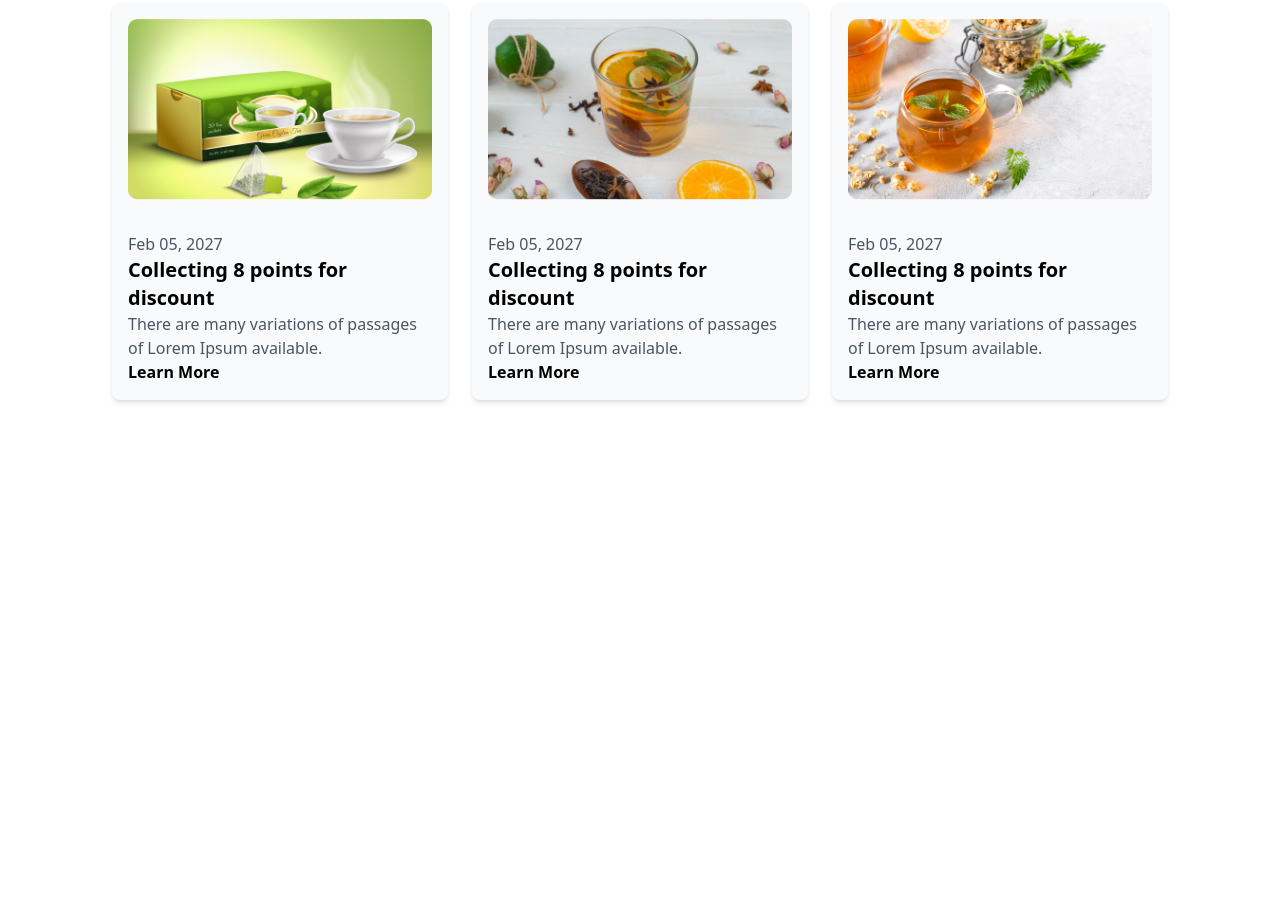
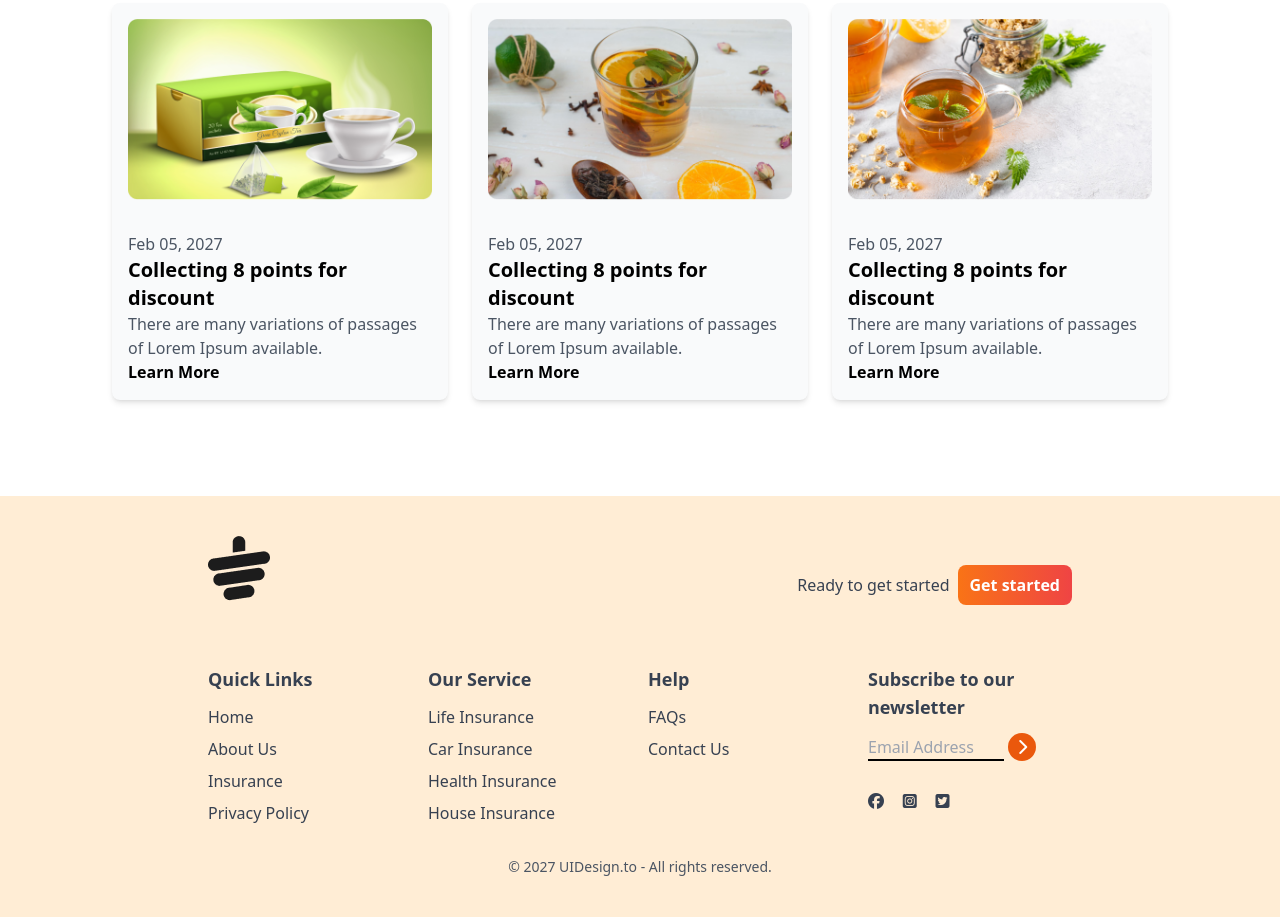
Before and after one commit to kamrolhasantanbir123/tea-house-resources, a plain HTML site: page tea-house-resources-main/index.html in a window 1280 px wide. Shown: the part 2902-3819 px from the top of the page. Before the commit the page ends 3398 px from the top, so only its background shows below. Drawn offline with nearby package versions, Linux system fonts and the light colour scheme.

Commit message:
footer section complete

```diff
--- a/tea-house-resources-main/index.html
+++ b/tea-house-resources-main/index.html
@@ -235,5 +235,95 @@
                </div>
                <!-- news events end -->
      </main>
+     <!-- Footer section start -->
+     <footer class="bg-orange-100 text-gray-700 py-10 px-4 md:px-16">
+      <div class="w-9/12 mx-auto">
+        <!-- Logo starts-->
+         <div class="mb-8 flex justify-between">
+          <img class="mb-8" src="./images/cup.png" alt="">
+          <div class="flex items-center gap-2">
+            <h4>Ready to get started</h4>
+            <button class="bg-gradient-to-r from-orange-500 to-red-500 px-3 py-2 rounded-lg text-white font-bold">Get started</button>
+          </div>
+         </div>
+        <!-- Logo ends-->
+         <!-- links start -->
+          <div class="grid grid-cols-1 md:grid-cols-2 lg:grid-cols-4 gap-4">
+            <!-- first column starts -->
+             <div>
+              <h3 class="font-semibold text-lg mb-3">Quick Links</h3>
+              <ul class="space-y-2">
+                <li>
+                  <a class="hover:text-orange-600" href="#">Home</a>
+                </li>
+                <li>
+                  <a class="hover:text-orange-600" href="#">About Us</a>
+                </li>
+                <li>
+                  <a class="hover:text-orange-600" href="#">Insurance</a>
+                </li>
+                <li>
+                  <a class="hover:text-orange-600" href="#">Privacy Policy</a>
+                </li>
+              </ul>
+             </div>
+            <!-- first column ends -->
+            <!-- second column starts -->
+             <div>
+              <h3 class="font-semibold text-lg mb-3">Our Service</h3>
+              <ul class="space-y-2">
+                <li>
+                  <a class="hover:text-orange-600" href="#">Life Insurance</a>
+                </li>
+                <li>
+                  <a class="hover:text-orange-600" href="#">Car Insurance</a>
+                </li>
+                <li>
+                  <a class="hover:text-orange-600" href="#">Health Insurance</a>
+                </li>
+                <li>
+                  <a class="hover:text-orange-600" href="#">House Insurance</a>
+                </li>
+              </ul>
+             </div>
+            <!-- second column ends -->
+            <!-- third column starts -->
+             <div>
+              <h3 class="font-semibold text-lg mb-3">Help</h3>
+              <ul class="space-y-2">
+                <li>
+                  <a class="hover:text-orange-600" href="#">FAQs</a>
+                </li>
+                <li>
+                  <a class="hover:text-orange-600" href="#">Contact Us</a>
+                </li>
+              </ul>
+             </div>
+            <!-- third column ends -->
+             <!-- four column starts -->
+              <div>
+                <h3 class="font-semibold text-lg mb-3">Subscribe to our<br>newsletter</h3>
+                <div class="flex flex-col space-y-2">
+                  <div>
+                    <input placeholder="Email Address" type="text" class="bg-transparent border-b-2 border-black w-4/6"/>
+                    <i class="fa-solid fa-chevron-right
+                    w-7 h-7 bg-orange-600 inline-flex rounded-full text-white justify-center items-center"></i>
+                    <div class="flex justify-between w-2/5 mb-2 mt-8">
+                      <i class="fa-brands fa-facebook"></i>
+                      <i class="fa-brands fa-square-instagram"></i>
+                      <i class="fa-brands fa-square-twitter"></i>
+                    </div>
+                  </div>
+                </div>
+              </div>
+             <!-- four column ends -->
+          </div>
+         <!-- links ends -->
+          <div class="text-center pt-4 mt-4">
+            <p class="text-sm text-gray-600">© 2027 UIDesign.to - All rights reserved.</p>
+          </div>
+      </div>
+     </footer>
+     <!-- Footer section ends -->
 </body>
 </html>
```
